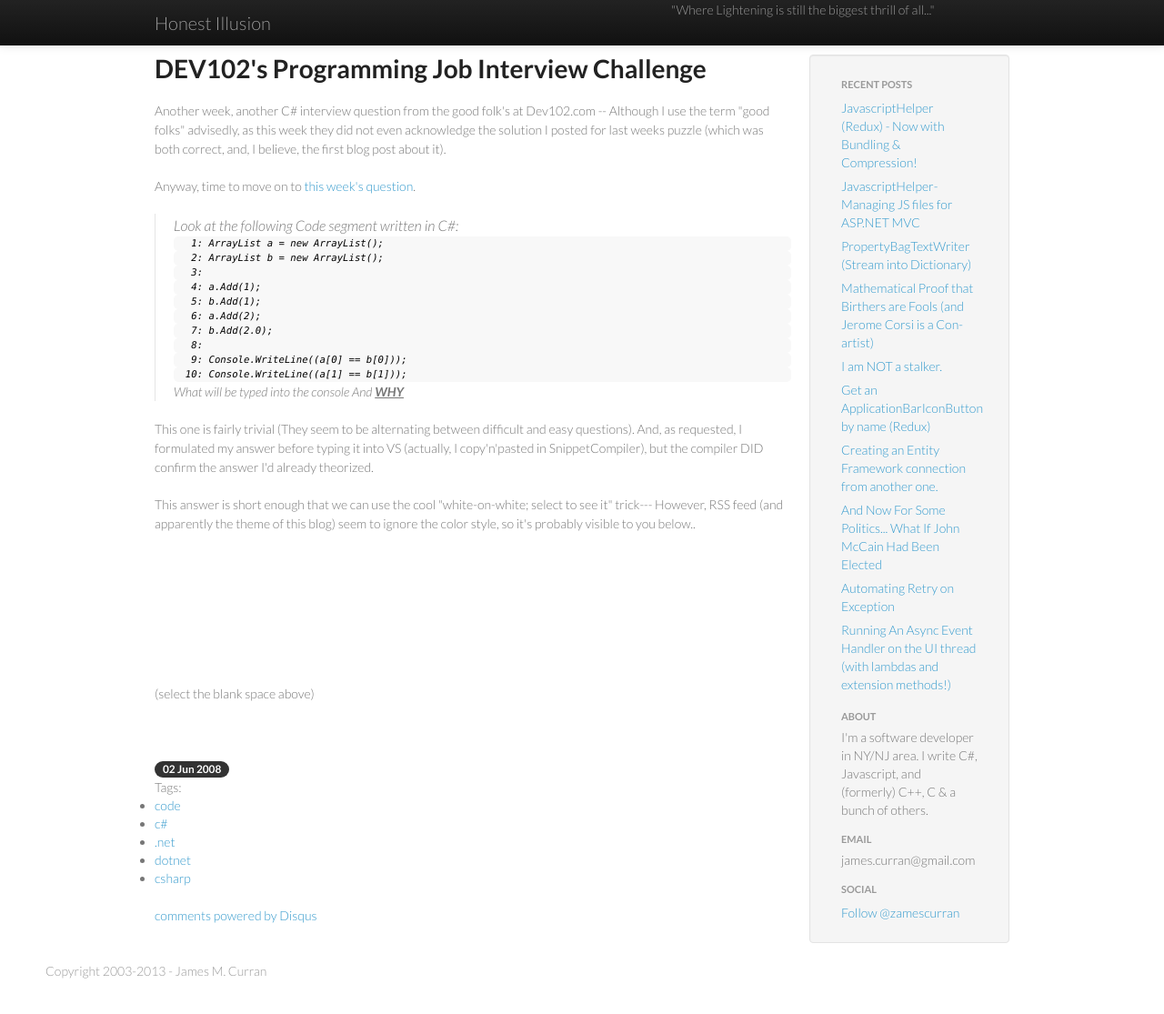
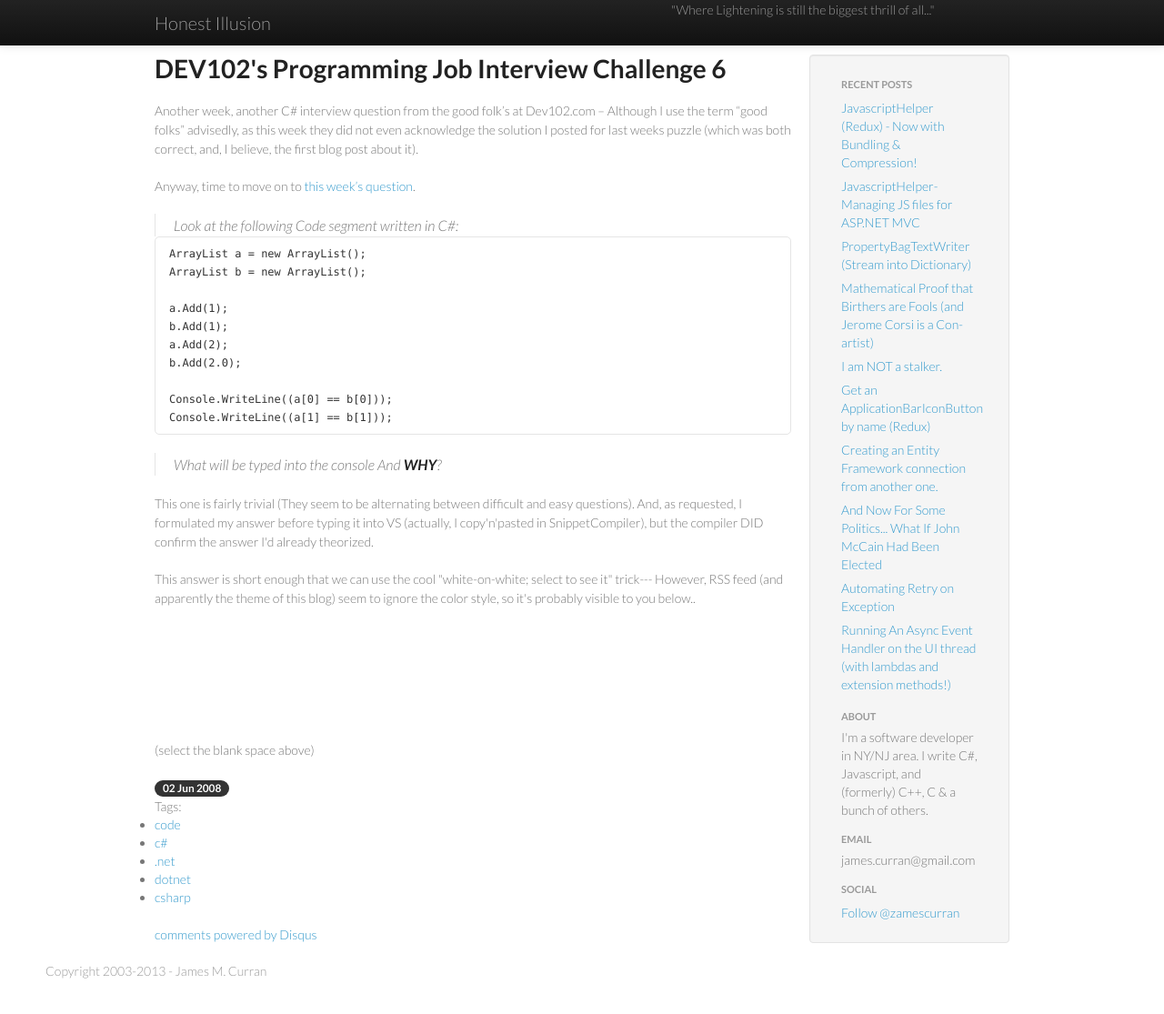
Before and after one commit to jamescurran/jamescurran.github.io, a Jekyll site: the page built from _posts/2008-06-02-dev102s-programming-job-interview-challenge-6-.md, in a window 1280 px wide and 1137 px high. Shown: the top 1115 px of the window at 91% size. Built offline with Jekyll 4.4.1, drawn with Linux system fonts in a browser that asks for light colours; nearby versions of some CDN libraries; comment, search, counter and statistics services are not loaded.

Commit message:
MOre Clean up

```diff
--- a/_posts/2008-06-02-dev102s-programming-job-interview-challenge-6-.md
+++ b/_posts/2008-06-02-dev102s-programming-job-interview-challenge-6-.md
@@ -1,46 +1,37 @@
 ---
 layout: post
-title: DEV102's Programming Job Interview Challenge #6
+title: DEV102's Programming Job Interview Challenge 6
 categories: code c# .net dotnet csharp
 tags: code c# .net dotnet csharp
 ---
 
-  <p>Another week, another C# interview question from the good folk's at Dev102.com -- Although I use the term "good folks" advisedly, as this week they did not even acknowledge the solution I posted for last weeks puzzle (which was both correct, and, I believe, the first blog post about it).</p>
+  Another week, another C# interview question from the good folk's at Dev102.com -- Although I use the term "good folks" advisedly, as this week they did not even acknowledge the solution I posted for last weeks puzzle (which was both correct, and, I believe, the first blog post about it).
 
-<p>Anyway, time to move on to <a href="http://www.dev102.com/2008/06/02/a-programming-job-interview-challenge-6-c-games/">this week's question</a>. </p>
+Anyway, time to move on to [this week's question](http://www.dev102.com/2008/06/02/a-programming-job-interview-challenge-6-c-games/).
 
-<blockquote>
-<p>Look at the following Code segment written in C#:</p>
-<div>
-<div style="border-style:none;padding:0px;overflow:visible;font-size:8pt;width:100%;color:black;line-height:12pt;">
-<pre style="border-style:none;margin:0em;padding:0px;overflow:visible;font-size:8pt;width:100%;color:black;line-height:12pt;"><span>   1:</span> ArrayList a = <span>new</span> ArrayList();</pre>
-<pre style="border-style:none;margin:0em;padding:0px;overflow:visible;font-size:8pt;width:100%;color:black;line-height:12pt;"><span>   2:</span> ArrayList b = <span>new</span> ArrayList();</pre>
-<pre style="border-style:none;margin:0em;padding:0px;overflow:visible;font-size:8pt;width:100%;color:black;line-height:12pt;"><span>   3:</span></pre>
-<pre style="border-style:none;margin:0em;padding:0px;overflow:visible;font-size:8pt;width:100%;color:black;line-height:12pt;"><span>   4:</span> a.Add(1);</pre>
-<pre style="border-style:none;margin:0em;padding:0px;overflow:visible;font-size:8pt;width:100%;color:black;line-height:12pt;"><span>   5:</span> b.Add(1);</pre>
-<pre style="border-style:none;margin:0em;padding:0px;overflow:visible;font-size:8pt;width:100%;color:black;line-height:12pt;"><span>   6:</span> a.Add(2);</pre>
-<pre style="border-style:none;margin:0em;padding:0px;overflow:visible;font-size:8pt;width:100%;color:black;line-height:12pt;"><span>   7:</span> b.Add(2.0);</pre>
-<pre style="border-style:none;margin:0em;padding:0px;overflow:visible;font-size:8pt;width:100%;color:black;line-height:12pt;"><span>   8:</span></pre>
-<pre style="border-style:none;margin:0em;padding:0px;overflow:visible;font-size:8pt;width:100%;color:black;line-height:12pt;"><span>   9:</span> Console.WriteLine((a[0] == b[0]));</pre>
-<pre style="border-style:none;margin:0em;padding:0px;overflow:visible;font-size:8pt;width:100%;color:black;line-height:12pt;"><span>  10:</span> Console.WriteLine((a[1] == b[1]));</pre>
-</div>
-</div>
-What will be typed into the console  And <b><span style="text-decoration:underline;">WHY </span></b></blockquote>
+>*Look at the following Code segment written in C#:*
+
+    ArrayList a = new ArrayList();
+    ArrayList b = new ArrayList();
+
+    a.Add(1);
+    b.Add(1);
+    a.Add(2);
+    b.Add(2.0);
+
+    Console.WriteLine((a[0] == b[0]));
+    Console.WriteLine((a[1] == b[1]));
+
+
+> *What will be typed into the console  And **WHY**?*
 
 <p> </p>
 
 <p> This one is fairly trivial (They seem to be alternating between difficult and easy questions).  And, as requested, I formulated my answer before typing it into VS (actually, I copy'n'pasted in SnippetCompiler), but the compiler DID confirm the answer I'd already theorized.</p>
 <p>This answer is short enough that we can use the cool "white-on-white; select to see it" trick--- However, RSS feed (and apparently the theme of this blog) seem to ignore the color style, so it's probably visible to you below.. </p>
 
-<p> </p>
-<p> </p>
-<p> </p>
 <div style="color:white;">
-<p>ArrayList is deep-down, just an object[].  To store an valuetype, like an int or float, in an ArrayList, that value would first have to be boxed.  Each valuetype is boxed separately, in distinct objects, even if they do happen to have the same value. When we get to the WriteLines, we are just performing (object) == (object) (actually, Object.ReferenceEquals(object1, object2); )  ReferenceEquals knows nothing about unboxing.  It just asks, "Are these two references pointing to the exact same object ".  For any two boxed objects, regardless of their value, the answer would be "No".  Hence, both lines print "False".</p>
+ArrayList is deep-down, just an object[].  To store an valuetype, like an int or float, in an ArrayList, that value would first have to be boxed.  Each valuetype is boxed separately, in distinct objects, even if they do happen to have the same value. When we get to the WriteLines, we are just performing (object) == (object) (actually, Object.ReferenceEquals(object1, object2); )  ReferenceEquals knows nothing about unboxing.  It just asks, "Are these two references pointing to the exact same object ".  For any two boxed objects, regardless of their value, the answer would be "No".  Hence, both lines print "False".
 </div>
-<p> </p>
-<p> </p>
-<p> </p>
 
-<p> (select the blank space above)</p>
-<br />
+ (select the blank space above)
```
Also changed, not shown: _posts/2008-05-23-dev102s-programming-job-interview-challenge-4.md (+3 -2 lines), _posts/2008-05-26-dev102s-programming-job-interview-challenge-5.md (+2 -2 lines).
